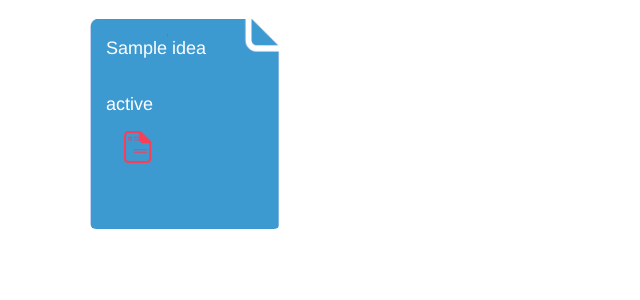
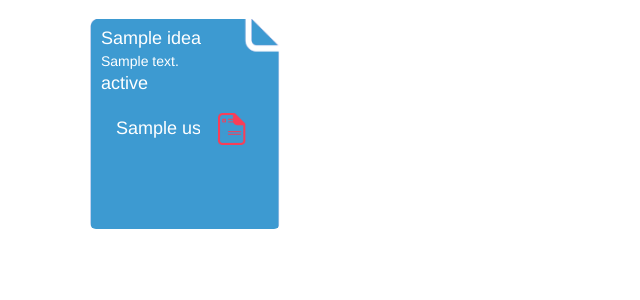
Before and after one commit to Rarely/LuckySlevin-CIMS, a CakePHP app: the page made by app/View/Elements/idealist.ctp in a window 1280 px wide. Shown: the part 51-351 px from the top of the page, without its empty margins (0-640 px from the left). Run offline with PHP 8.4 and a stand-in for CakePHP, Linux system fonts and the light colour scheme; the template is opened without the code that fills it: most values are stand-ins (such as "Sample title", 1, 10 or a date in 2020); data that the repository does not hold is empty; some libraries are stand-ins or nearby versions.

Commit message:
Small Idea formatting
Reviewed by Peter

```diff
--- a/app/View/Elements/ideaview.ctp
+++ b/app/View/Elements/ideaview.ctp
@@ -1,16 +1,35 @@
 <div class="ideablock btn btn-primary btn-lg"
         <?php echo "data-id=\"" . $idea['Idea']['id'] . "\"" ?>
         onclick="Ajax.Idea.showIdea(<?php echo $idea['Idea']['id']?>);return false;">
-
-        <h4>
+          <div class="row">
              <div class="title-heading">
-            <div class="text-wrapper">
+                <div class="title-text-wrapper">
                   <?php echo $idea['Idea']['name']; ?>
                 </div>
              </div>
-        </h4> <br>
+          </div>
 
-        <?php echo $idea['Idea']['status']; ?> <br>
+
+          <div class="row">
+              <div class="description-text-wrapper">
+                <div class="description-heading">
+                  <?php echo $idea['Idea']['description']; ?>
+                </div>
+              </div>
+          </div>
+
+            <div class="row">
+              <div class="status-heading">
+                <?php echo $idea['Idea']['status']; ?>
+              </div>
+            </div>
+          <div class="row">
+            <div class="col-md-6">
+              <div class="owner-heading">
+                <?php echo $idea['Users']['name']; ?>
+              </div>
+            </div>
+            <div class="col-md-6">
                 <div class="idea-actions">
                   <?php $trackclass = (in_array($idea['Idea']['id'], $trackings)) ? "untrackbtn" : "trackbtn"; ?>
                   <div class="idea-action-btn <?php echo $trackclass ?>"
@@ -22,3 +41,5 @@
                   </div>
                 </div>
             </div>
+        </div>
+</div>
--- a/app/webroot/css/style.css
+++ b/app/webroot/css/style.css
@@ -35,17 +35,36 @@
     z-index:1;
 }
 
-#ideacontainer .descriptionblock {
-    font-size: 12px;
-    height: 65px;
-    margin: 5px;
-    overflow: hidden;
-    text-align: left;
-}
-
 .title-heading {
     font-size: 18px;
     width: 130px;
+    line-height: 1.1;
+    margin-left: 10px;
+    margin-bottom: 5px;
+}
+
+.description-heading {
+    font-size: 14px;
+    width: 160px;
+    line-height: 1.1;
+    margin-left: 10px;
+    margin-bottom: 5px;
+}
+
+.status-heading {
+    font-size: 18px;
+    width: 160px;
+    line-height: 1.1;
+    margin-left: 10px;
+    margin-bottom: 5px;
+}
+
+.owner-heading {
+    font-size: 18px;
+    width: 160px;
+    line-height: 1.1;
+    margin-left: 10px;
+    margin-top: 20px;
 }
 
 #ideacontainer .idea-list-innerwrap {
--- a/app/webroot/js/ui.js
+++ b/app/webroot/js/ui.js
@@ -1,34 +1,50 @@
 $(document).ready(function() {
-    $(".text-wrapper").dotdotdot({
+    $(".title-text-wrapper").dotdotdot({
 		ellipsis	: '... ',
-
 		/*	How to cut off the text/html: 'word'/'letter'/'children' */
 		wrap		: 'word',
-
 		/*	Wrap-option fallback to 'letter' for long words */
 		fallbackToLetter: true,
-
 		/*	jQuery-selector for the element to keep and put after the ellipsis. */
 		after		: null,
-
 		/*	Whether to update the ellipsis: true/'window' */
 		watch		: false,
-
 		/*	Optionally set a max-height, if null, the height will be measured. */
 		height		: 40,
-
 		/*	Deviation for the height-option. */
 		tolerance	: 0,
-
 		/*	Callback function that is fired after the ellipsis is added,
 			receives two parameters: isTruncated(boolean), orgContent(string). */
 		callback	: function( isTruncated, orgContent ) {},
-
 		lastCharacter	: {
-
 			/*	Remove these characters from the end of the truncated text. */
 			remove		: [ ' ', ',', ';', '.', '!', '?' ],
+			/*	Don't add an ellipsis if this array contains
+				the last character of the truncated text. */
+			noEllipsis	: []
+		}
+    });
 
+    $(".description-text-wrapper").dotdotdot({
+		ellipsis	: '... ',
+		/*	How to cut off the text/html: 'word'/'letter'/'children' */
+		wrap		: 'word',
+		/*	Wrap-option fallback to 'letter' for long words */
+		fallbackToLetter: true,
+		/*	jQuery-selector for the element to keep and put after the ellipsis. */
+		after		: null,
+		/*	Whether to update the ellipsis: true/'window' */
+		watch		: false,
+		/*	Optionally set a max-height, if null, the height will be measured. */
+		height		: 50,
+		/*	Deviation for the height-option. */
+		tolerance	: 0,
+		/*	Callback function that is fired after the ellipsis is added,
+			receives two parameters: isTruncated(boolean), orgContent(string). */
+		callback	: function( isTruncated, orgContent ) {},
+		lastCharacter	: {
+			/*	Remove these characters from the end of the truncated text. */
+			remove		: [ ' ', ',', ';', '.', '!', '?' ],
 			/*	Don't add an ellipsis if this array contains
 				the last character of the truncated text. */
 			noEllipsis	: []
```
Also changed, not shown: app/Model/Idea.php (+12 -4 lines). Lines whose indentation alone changed are shown as unchanged.
